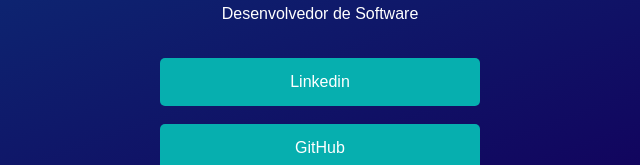
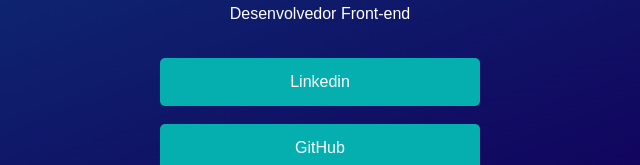
Before and after one commit to GuilhermePT1/my-links, a plain HTML site: page index.html in a window 1280 px wide. Shown: the part 475-640 px from the top of the page, 320-960 px from the left. Drawn offline with Linux system fonts and the light colour scheme.

Commit message:
Add files via upload

```diff
--- a/index.html
+++ b/index.html
@@ -11,7 +11,7 @@
      <div class= "container">
         <img src="images/avatar.png" alt="Imagem do Guilherme">
         <h1>Guilherme Parracho Torres</h1>
-        <p>Desenvolvedor de Software</p>
+        <p>Desenvolvedor Front-end</p>
         <ul>
             <li>
                 <a href="https://www.linkedin.com/in/guilherme-parracho-torres-a68166145/" target="_blank">Linkedin</a>
```
